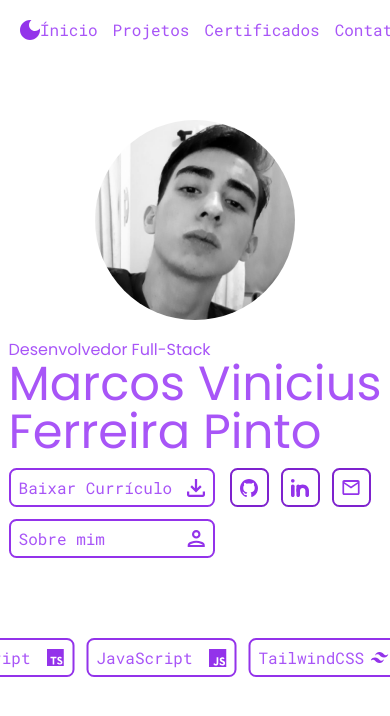
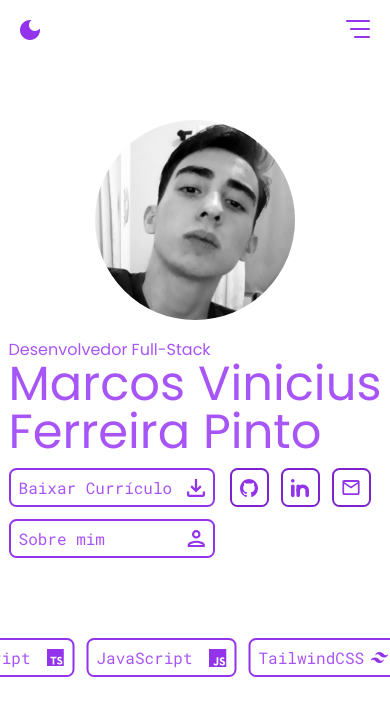
Before and after one commit to MarcosFerreira2024/portfolio, a Next.js app: page / in a window 390 px wide. Shown: the top 716 px of the page. Built offline with nearby package versions, Linux system fonts and the light colour scheme.

Commit message:
menu mobile

```diff
--- a/src/app/components/Header.tsx
+++ b/src/app/components/Header.tsx
@@ -1,41 +1,84 @@
-import Link from 'next/link'
-import React from 'react'
-import ThemeSwitcher from './ThemeSwitcher'
+"use client";
+import Link from "next/link";
+import React, { useRef } from "react";
+import ThemeSwitcher from "./ThemeSwitcher";
+import Image from "next/image";
+export const liNav = [
+  {
+    slug: "",
+    text: "Ínicio",
+  },
+  {
+    slug: "projetos",
+    text: "Projetos",
+  },
+  {
+    slug: "certificados",
+    text: "Certificados",
+  },
+  {
+    slug: "contato",
+    text: "Contato",
+  },
+];
+function Header() {
+  const menu = useRef<HTMLDivElement>(null)
+  function handleMenu(){
+    menu.current?.classList.toggle("translate-x-[100vw]")
+  }
 
-
-const liNav = [{
-    slug:"",
-    text:"Ínicio"
-},{
-    slug:"projetos",
-    text:"Projetos"
-},{
-    slug:"certificados",
-    text:"Certificados"
-},{
-    slug:"contato",
-    text:"Contato"
-}]
-
-function Header() {
   return (
-    <header className='fixed top-5 left-0 right-0 z-10'>
-        <nav >
-            <ul className='flex justify-between max-w-container mx-5 sm:mx-auto'>
-                <li>
-                    <ThemeSwitcher />
+    <header className="fixed z-50 top-0 left-0 right-0">
+      <nav className="flex   max-w-container justify-between font-subtitle  text-subtitle mx-auto ">
+        <div className="sm:flex-1 py-5 px-5 sm:px-0 z-20  items-center sm:flex ">
+          <ThemeSwitcher />
+        </div>
+        {/*menu mobile */}
+        <div ref={menu} className="min-w-[100vw] transition-all ease-in-out duration-500 translate-x-[100vw] max-w-container flex absolute top-0 left-0 right-0    mx-auto  h-[100vh] ">
+          <div
+            className="flex-1  "
+            onClick={handleMenu}
+          ></div>
+          {/*itens Navbar do menu mobile */}
+          <div className="w-[60%] max-w-[400px]  text-subtitle py-5 sombraMenu bg-background">
+            <ul className="flex flex-col gap-5  text-center">
+              <div className="flex justify-center " onClick={handleMenu}><Image src={`/Header/close.svg`} width={18} height={18} className="hover:scale-105 cursor-pointer transition-all ease-in-out duration-300"  alt='close' /></div>
+              {liNav.map((data, id) => (
+                <li key={id}>
+                  <Link href={`/${data.slug}`}>
+                    <h1 className="hover:text-purple-600 text-xl dark:hover:text-white transition-colors ease-in-out duration-300 ">
+                      {data.text}
+                    </h1>
+                  </Link>
                 </li>
-
-                <nav className='flex gap-[15px]'>
-                    {liNav.map((item,i)=>(
-                        <li key={i}> <Link href={`/${item.slug}`}><h1 className='text-subtitle font-subtitle '>{item.text}</h1></Link></li>
-                    ))}
-                </nav>
+              ))}
             </ul>
-        </nav>
-
+          </div>
+        </div>
+        {/*Abrir Menu */}
+        <div
+          onClick={handleMenu}
+          className="flex cursor-pointer group  px-5 sm:hidden py-5 flex-col gap-1.5"
+        >
+          <div className="w-6 self-end group-hover:dark:bg-white group-hover:bg-purple-700  transition-all ease-in-out duration-300  h-[2px] bg-title rounded-[2px]"></div>
+          <div className="w-5 h-[2px] group-hover:dark:bg-white  group-hover:bg-purple-700 transition-all ease-in-out duration-300 self-end bg-title rounded-[2px]"></div>
+          <div className="w-4 self-end group-hover:dark:bg-white group-hover:bg-purple-700 transition-all ease-in-out duration-300 h-[2px] bg-title rounded-[2px]"></div>
+        </div>
+        {/*Itens NavBar */}
+        <ul className="sm:flex hidden flex-1 items-center  justify-between  ">
+          {liNav.map((data, id) => (
+            <li key={id}>
+              <Link href={`/${data.slug}`}>
+                <h1 className="hover:text-purple-600 transition-colors ease-in-out duration-300 dark:hover:text-purple-500">
+                  {data.text}
+                </h1>
+              </Link>
+            </li>
+          ))}
+        </ul>
+      </nav>
     </header>
-  )
+  );
 }
 
-export default Header
+export default Header;
```
